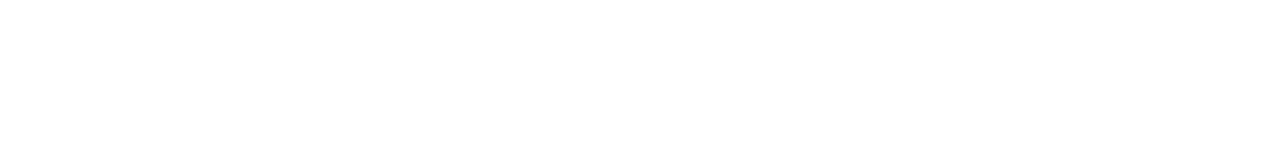
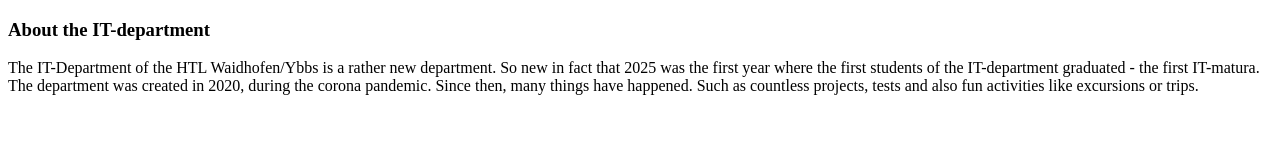
Before and after one commit to WahlJanick/IT_Website_ITP, a plain HTML site: page index.html in a window 1280 px wide. Drawn offline with Linux system fonts and the light colour scheme.

Commit message:
A short introduction to the IT-department of the HTL

```diff
--- a/index.html
+++ b/index.html
@@ -3,5 +3,10 @@
 	<head>
 		<link rel="stylesheet" type="text/css" src="style.css"/>
 	</head>
-	<body></body>
+	<body>
+		<section>
+			<h3>About the IT-department</h3>
+			<p>The IT-Department of the HTL Waidhofen/Ybbs is a rather new department. So new in fact that 2025 was the first year where the first students of the IT-department graduated - the first IT-matura. The department was created in 2020, during the corona pandemic. Since then, many things have happened. Such as countless projects, tests and also fun activities like excursions or trips.</p>
+		</section>
+	</body>
 </html>
```
